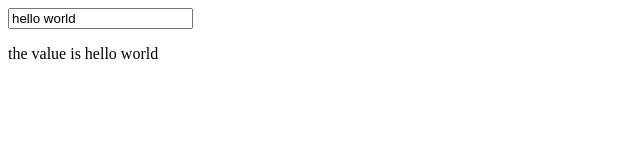
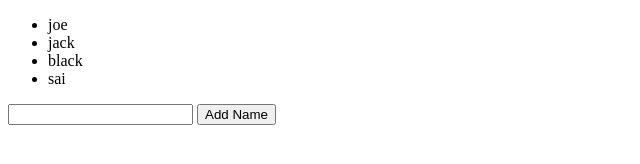
Before and after one commit to HIKALU-Z/learn-vue2, a plain HTML site: page index.html in a window 1280 px wide. Shown: the whole page, without its empty margins (0-640 px from the left). Drawn offline with nearby package versions, Linux system fonts and the light colour scheme.

Commit message:
learn to use v-on and v-model

```diff
--- a/index.html
+++ b/index.html
@@ -10,20 +10,38 @@
 
 <body>
     <div id="root">
-        <input type="text" name="vue" value="" id="input" v-model="message">
-        <p>the value is {{message}}</p>
+        <ul>
+            <li v-for="name in names" v-text="name"></li>
+        </ul>
+        <input type="" name="" value="" id="nameInput" v-model = "newName">
+        <button id='addName' v-on:click="addName">Add Name</button>
+
     </div>
 
 
     <script src="js/vue.js"></script>
     <script>
         // document.querySelector('#input').value = data.message;
-        new Vue({
+        var app = new Vue({
             el: '#root',
             data: {
-                message: 'hello world'
+                newName : '',
+                names: ['joe', 'jack', 'black', 'sai']
+            },
+            methods:{
+                addName(){
+                    this.names.push(this.newName);
+                    this.newName='';
+                }
             }
         })
+
+     /*   document.querySelector('#addName').addEventListener('click', () = > {
+            let name = document.querySelector('#nameInput');
+            app.names.push(name.value);
+            name.value = '';
+        });
+*/
     </script>
 </body>
 
```
Also changed, not shown: 1 other file.
